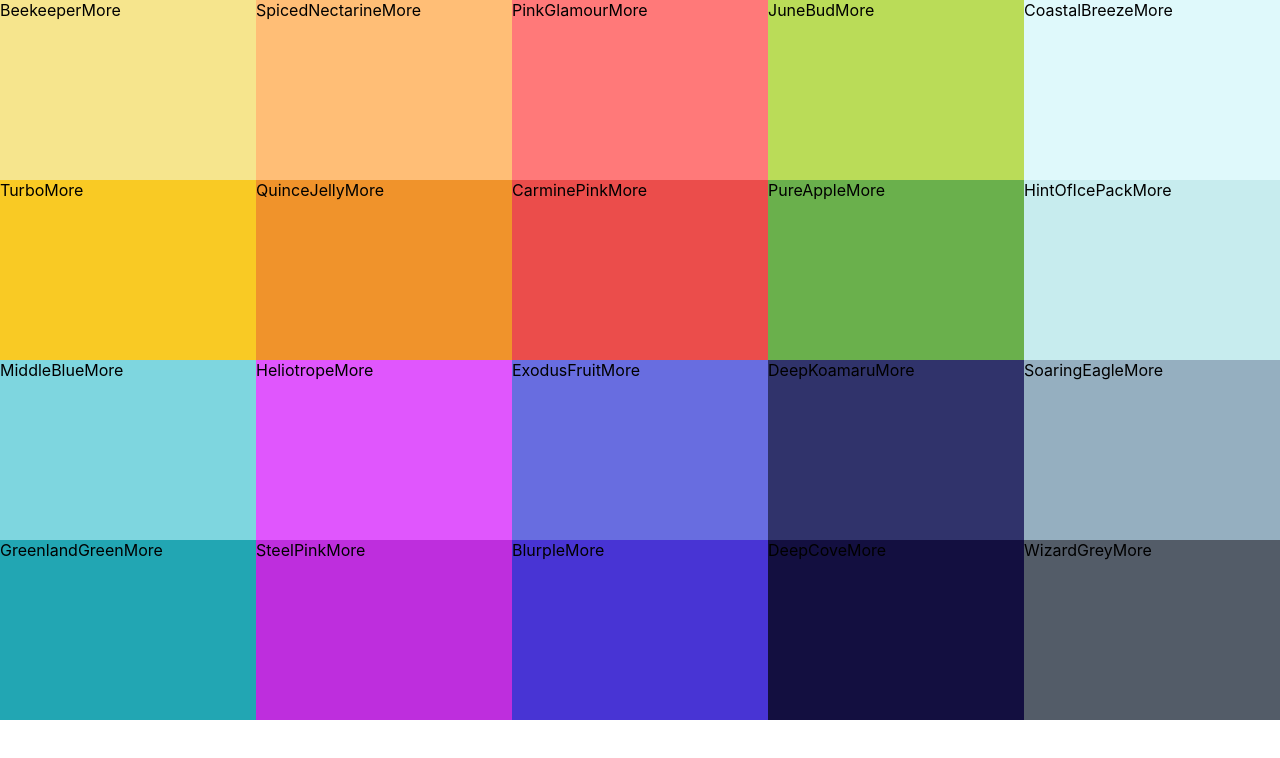
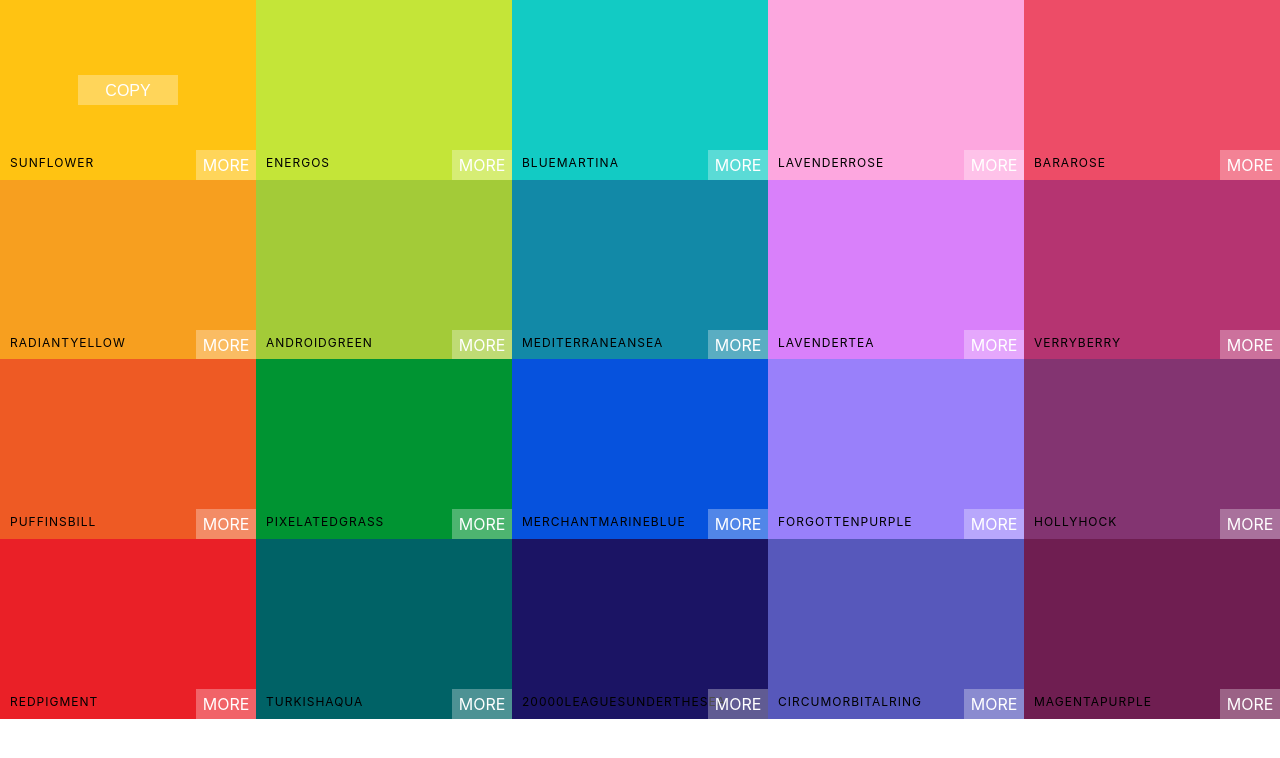
Before and after one commit to Khabibullo-S/Colors-project, a React (Create React App) app: page / in a window 1280 px wide. Shown: the top 758 px of the page. Built offline with nearby package versions, Linux system fonts and the light colour scheme.

Commit message:
Style ColorBox

```diff
--- a/src/App.js
+++ b/src/App.js
@@ -5,7 +5,7 @@
 function App() {
   return (
     <div>
-      <Palette {...seedColors[4]} />
+      <Palette {...seedColors[2]} />
     </div>
   );
 }
--- a/src/ColorBox.css
+++ b/src/ColorBox.css
@@ -5,4 +5,56 @@
   display: inline-block;
   position: relative;
   cursor: pointer;
+  margin-bottom: -4.5px;
 }
+
+.copy-button {
+  width: 100px;
+  height: 30px;
+  position: absolute;
+  display: inline-block;
+  top: 50%;
+  left: 50%;
+  margin-top: -15px;
+  margin-left: -50px;
+  text-align: center;
+  outline: none;
+  background-color: rgba(255, 255, 255, 0.3);
+  font-size: 1rem;
+  line-height: 30px;
+  color: #fff;
+  text-transform: uppercase;
+  border: none;
+  opacity: 0;
+}
+
+.ColorBox:hover .copy-button {
+  opacity: 1;
+  transition: 0.5s;
+}
+
+.box-content {
+  position: absolute;
+  width: 100%;
+  left: 0;
+  bottom: 0;
+  padding: 10px;
+  color: black;
+  letter-spacing: 1px;
+  text-transform: uppercase;
+  font-size: 12px;
+}
+
+.see-more {
+  background: rgba(255, 255, 255, 0.3);
+  position: absolute;
+  border: none;
+  right: 0;
+  bottom: 0;
+  color: #fff;
+  width: 60px;
+  height: 30px;
+  text-align: center;
+  line-height: 30px;
+  text-transform: uppercase;
+}
--- a/src/ColorBox.js
+++ b/src/ColorBox.js
@@ -1,11 +1,16 @@
 import React from "react";
 import "./ColorBox.css";
 
-const ColorBox = (props) => {
+const ColorBox = ({ name, background }) => {
   return (
-    <div className="ColorBox" style={{ backgroundColor: props.background }}>
-      <span>{props.name}</span>
-      <span>More</span>
+    <div className="ColorBox" style={{ background }}>
+      <div className="copy-container">
+        <div className="box-content">
+          <span>{name}</span>
+        </div>
+        <button className="copy-button">Copy</button>
+      </div>
+      <span className="see-more">More</span>
     </div>
   );
 };
```
